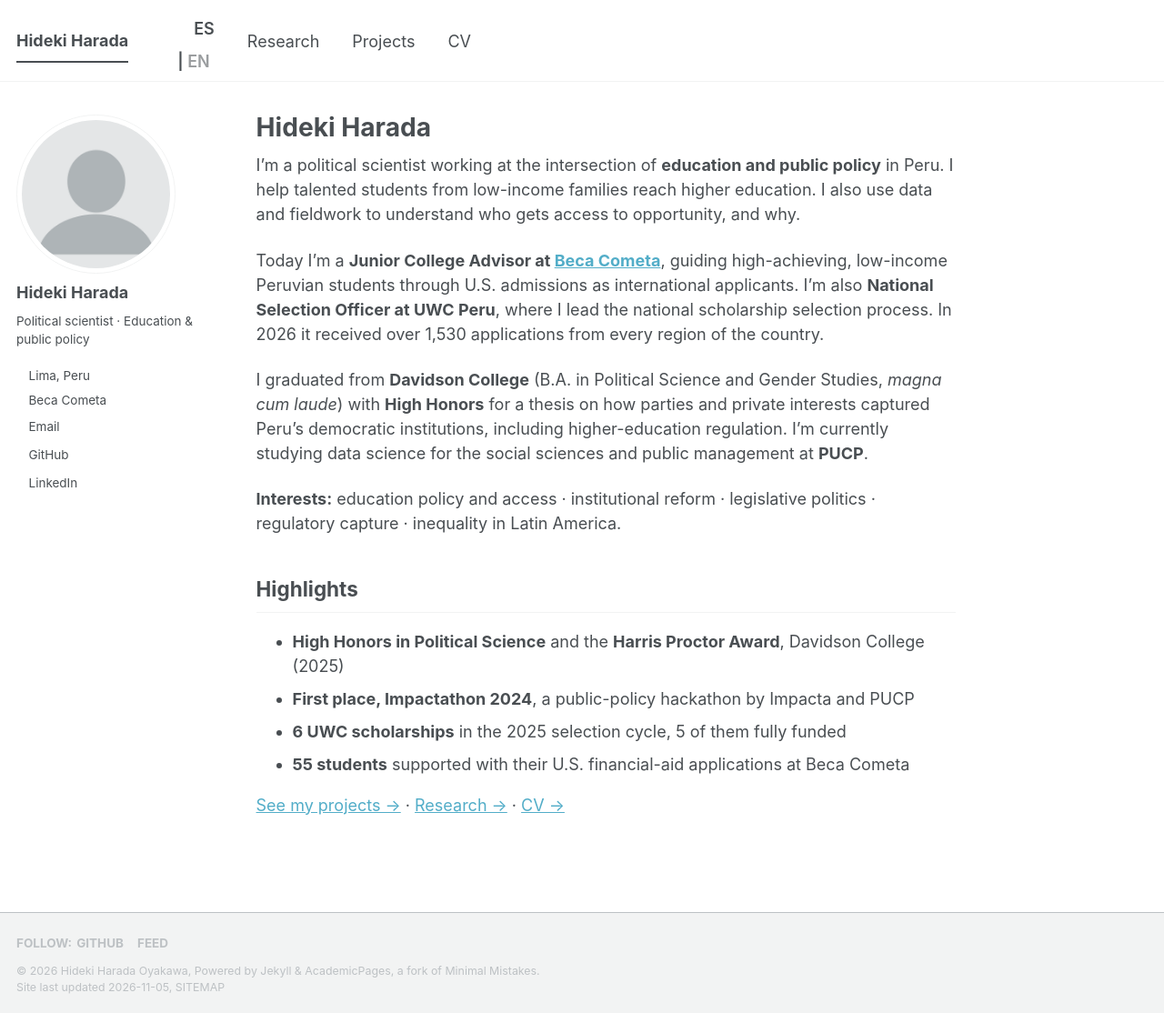
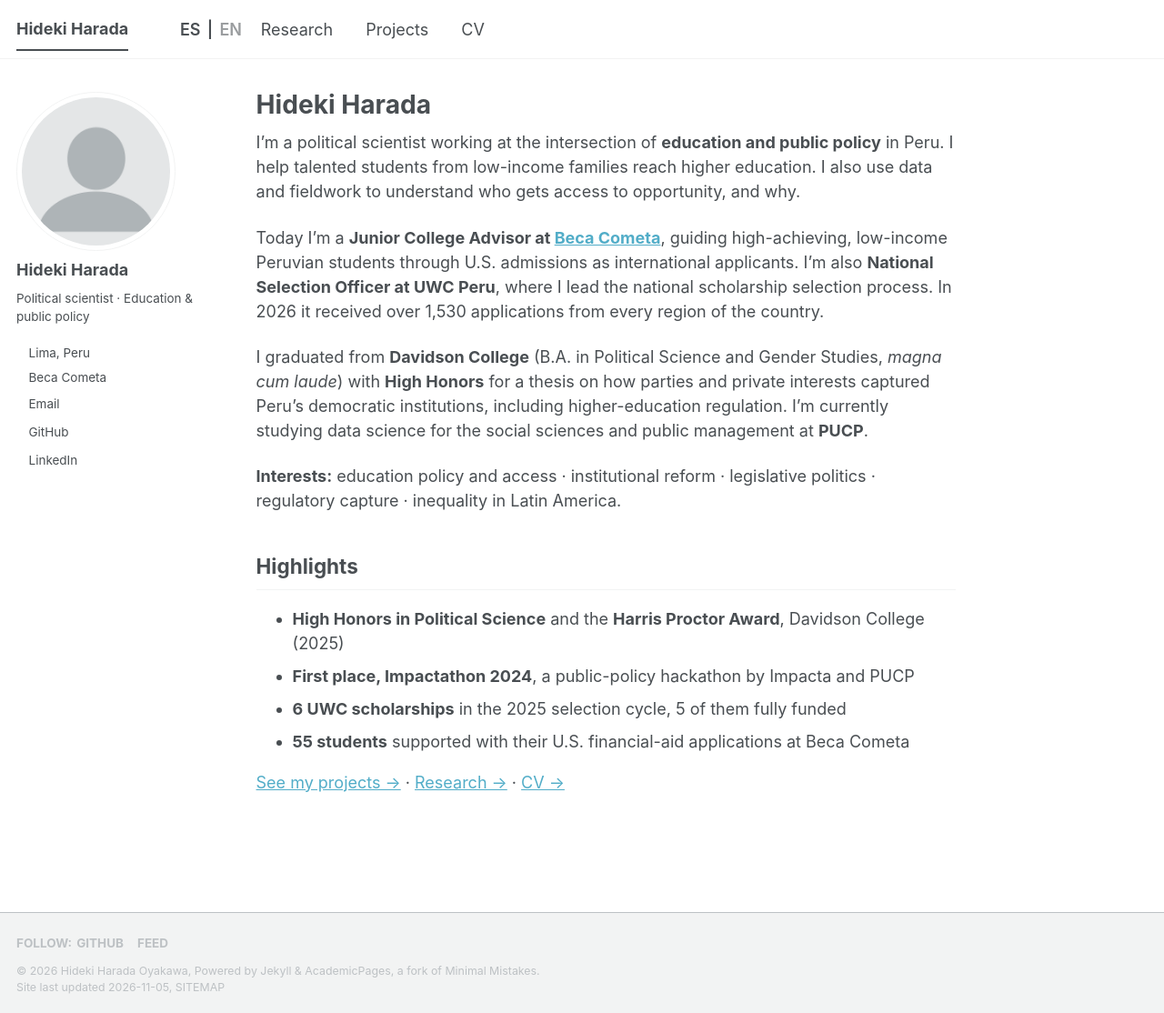
Before and after one commit to haradaoyakawahideki/haradaoyakawahideki.github.io, a Jekyll site: the page built from _pages/about.md, in a window 1280 px wide and 1114 px high. Shown: the whole window at 91% size. Built offline with Jekyll 4.4.1, drawn with Linux system fonts in a browser that asks for light colours; a script bundle is joined from its source files by our own code; a script that is not in the unit is left out.

Commit message:
Keep ES | EN on one line
Co-Authored-By: Claude Opus 5.5 <noreply@anthropic.com>

```diff
--- a/_includes/head/custom.html
+++ b/_includes/head/custom.html
@@ -25,6 +25,7 @@
 <style>
   .lang-switch { font-weight: 600; white-space: nowrap; }
   .lang-switch .lang-current { opacity: .55; }
+  .greedy-nav .lang-switch a, .greedy-nav .lang-switch span { display: inline !important; padding: 0 .15em !important; margin: 0 !important; }
   .project-card { display:flex; gap:1.2em; border:1px solid rgba(127,127,127,.25); border-radius:8px; padding:1em; margin:0 0 1.4em; }
   .project-card img { width:180px; height:auto; object-fit:contain; border-radius:4px; flex-shrink:0; }
   .project-card h3 { margin-top:0; }
```
